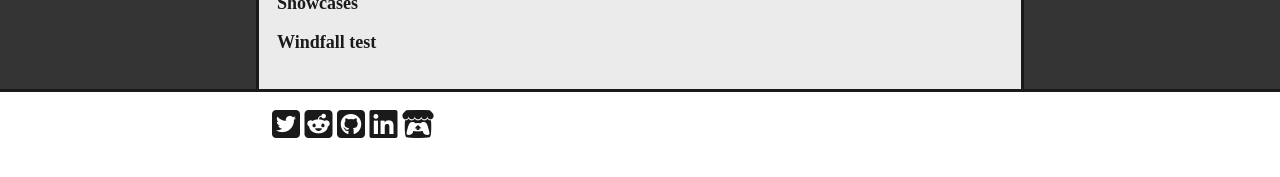
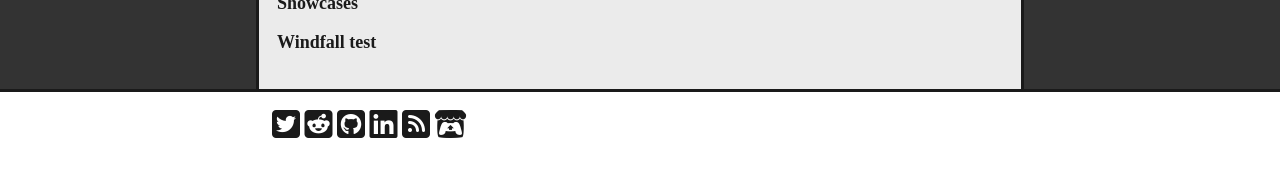
Before and after one commit to Radagasd/Radagasd.github.io, a Jekyll site: the page built from index.md, in a window 1280 px wide. Shown: the part 275-452 px from the top of the page. Built offline with Jekyll 4.4.1, drawn with Linux system fonts in a browser that asks for light colours; nearby versions of some CDN libraries; our own code applies the rules of GitHub Pages for plain Markdown files.

Commit message:
Added RSS button

```diff
--- a/_config.yml
+++ b/_config.yml
@@ -1,5 +1,6 @@
 title: Kelvin van Hoorn
 description: Kelvin van Hoorn's personal website
+author: Kelvin van Hoorn
 
 permalink: /:year/:month/:day/:title:output_ext
 
--- a/_includes/footer.html
+++ b/_includes/footer.html
@@ -16,6 +16,9 @@
             <a href="https://www.linkedin.com/in/kelvin-van-hoorn" target="_blank" class="socials__a">
                 <i class="fab fa-linkedin" id="footer__socials"></i>
             </a>
+            <a href="/feed.xml" target="_blank" class="socials__a">
+                <i class="fas fa-rss-square" id="footer__socials"></i>
+            </a>
             <a href="https://radagasd.itch.io/" target="_blank" class="socials__a">
                 <i class="fab fa-itch-io" id="footer__socials"></i>
             </a>
--- a/_includes/head.html
+++ b/_includes/head.html
@@ -4,6 +4,7 @@
 	<meta name="viewport" content="width=device-width, initial-scale=1" />
 
 	<link rel="stylesheet" href="{{ "/assets/css/main.css" | relative_url }}" />
+	<link rel="alternate" type="application/atom+xml" title="{{ site.title }}" href="/feed.xml">
 
 	<!-- Font Awesome -->
 	<script src="https://kit.fontawesome.com/ea9a1df156.js" crossorigin="anonymous"></script>
```
